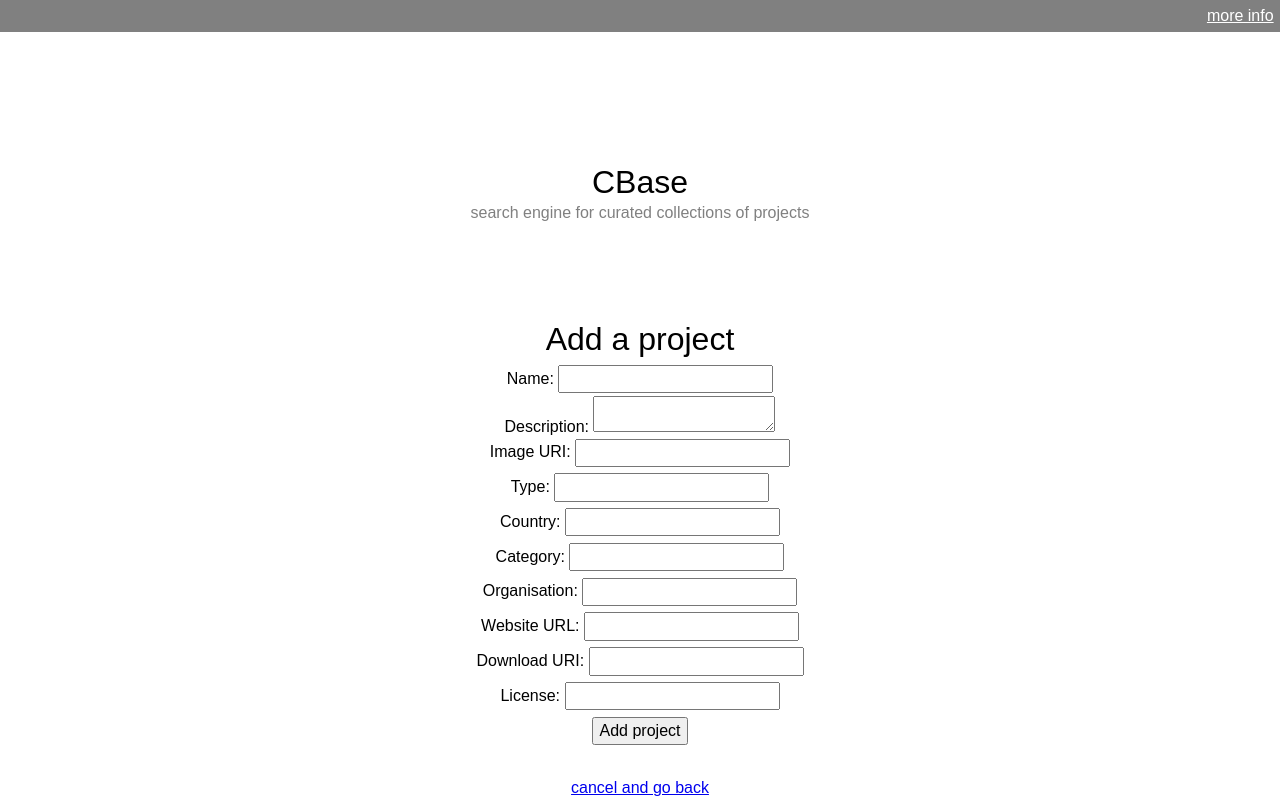
After one commit to codefornl/clarity_depricated, a PHP site: page /private/templates/add.template.php?token=1 in a window 1280 px wide. The commit adds this page. Run offline with PHP 8.4, Linux system fonts and the light colour scheme; the template is opened without the code that fills it, so the values that code supplies are empty; a stand-in replaces the project's code that opens the database connection.

Commit message:
add project page

```diff
--- /dev/null
+++ b/private/templates/add.template.php
@@ -0,0 +1,45 @@
+<!DOCTYPE html>
+<html>
+    <head>
+        <link rel="stylesheet" href="/css/reset.css">
+        <link rel="stylesheet" href="/css/base.css">
+        <meta charset="UTF-8">
+        <meta name='viewport' content='width=320,initial-scale=1,user-scalable=0'>
+    </head>
+    <body>
+        <nav>
+            <ul>
+                <li><a href="">more info</a></li>
+            </ul>
+        </nav>
+        <header>
+            <?php if (!empty($cbase["image"])) { ?>
+                <img src="<?=$cbase["image"]?>" style="height: 4em">
+            <?php } else { ?>
+                <h1><?= $cbase["name"] ?> CBase</h1>
+                <h2>search engine for curated collections of projects</h2>
+            <?php } ?>
+        </header>
+        <main>
+            <form method="post">
+                <h1>Add a project</h1>
+                <input type="hidden" name="token" value="<?=$_GET["token"]?>">
+                <input type="hidden" name="cbase_id" value="<?=$cbase["id"]?>">
+                Name: <input name="name" type="text" value="<?=$_POST["name"]?>"><br>
+                Description: <textarea name="description" value="<?=$_POST["description"]?>"></textarea><br>
+                Image URI: <input name="image" type="text" value="<?=$_POST["image"]?>"><br>
+                Type: <input name="type" type="text" value="<?=$_POST["type"]?>"><br>
+                Country: <input name="country" type="text" value="<?=$_POST["country"]?>"><br>
+                Category: <input name="category" type="text" value="<?=$_POST["category"]?>"><br>
+                Organisation: <input name="organisation" type="text" value="<?=$_POST["organisation"]?>"><br>
+                Website URL: <input name="website" type="text" value="<?=$_POST["website"]?>"><br>
+                Download URI: <input name="download" type="text" value="<?=$_POST["download"]?>"><br>
+                License: <input name="license" type="text" value="<?=$_POST["license"]?>"><br>
+                <button>Add project</button>
+            </form>
+        </main>
+        <footer>
+            <a href="/<?=$cbase["name"]?>?token=<?=$_GET["token"]?>">cancel and go back</a>
+        </footer>
+    </body>
+</html>
```
Also changed, not shown: private/templates/results.template.php (+4 -4 lines), public/index.php (+37 -0 lines).
